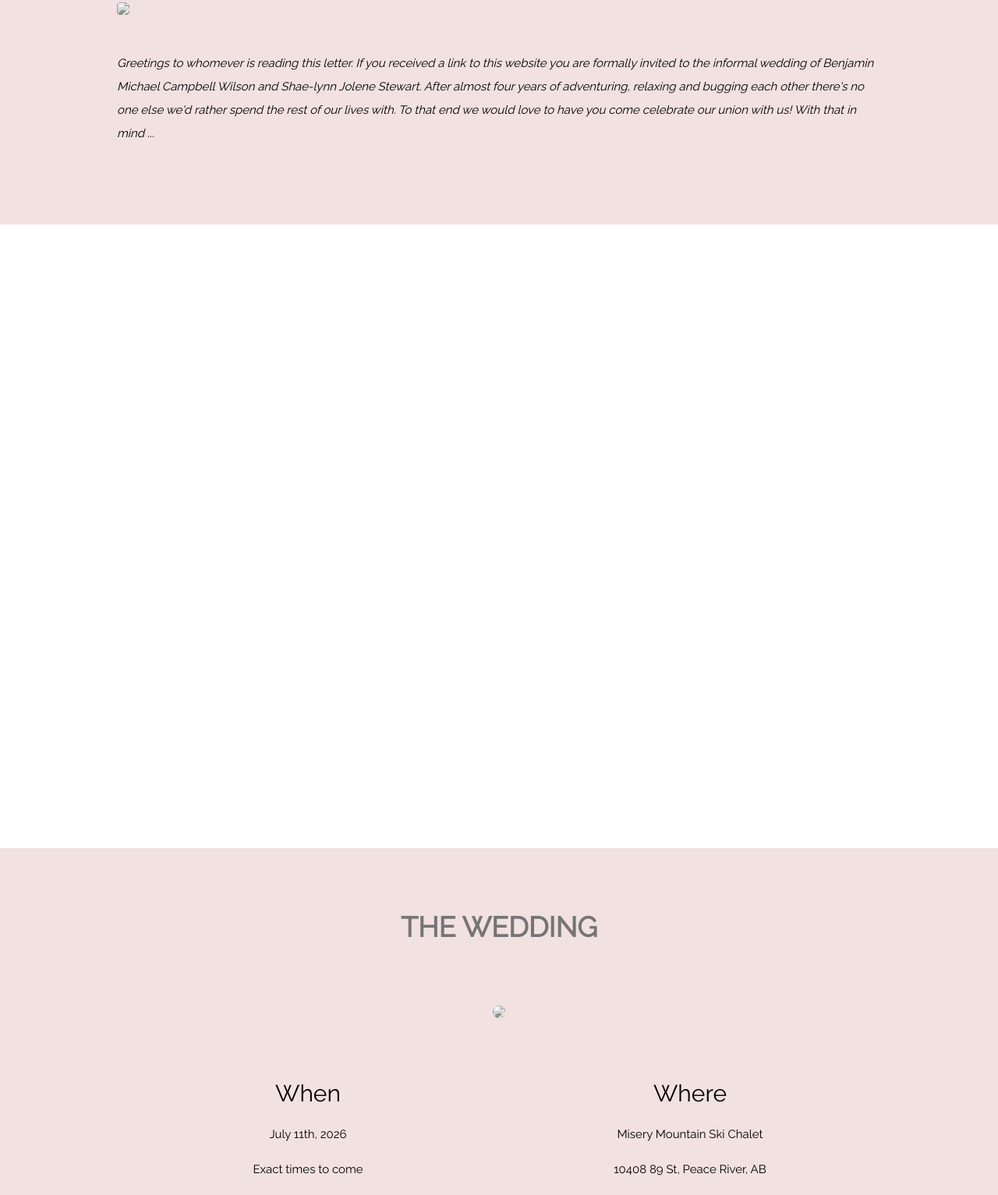
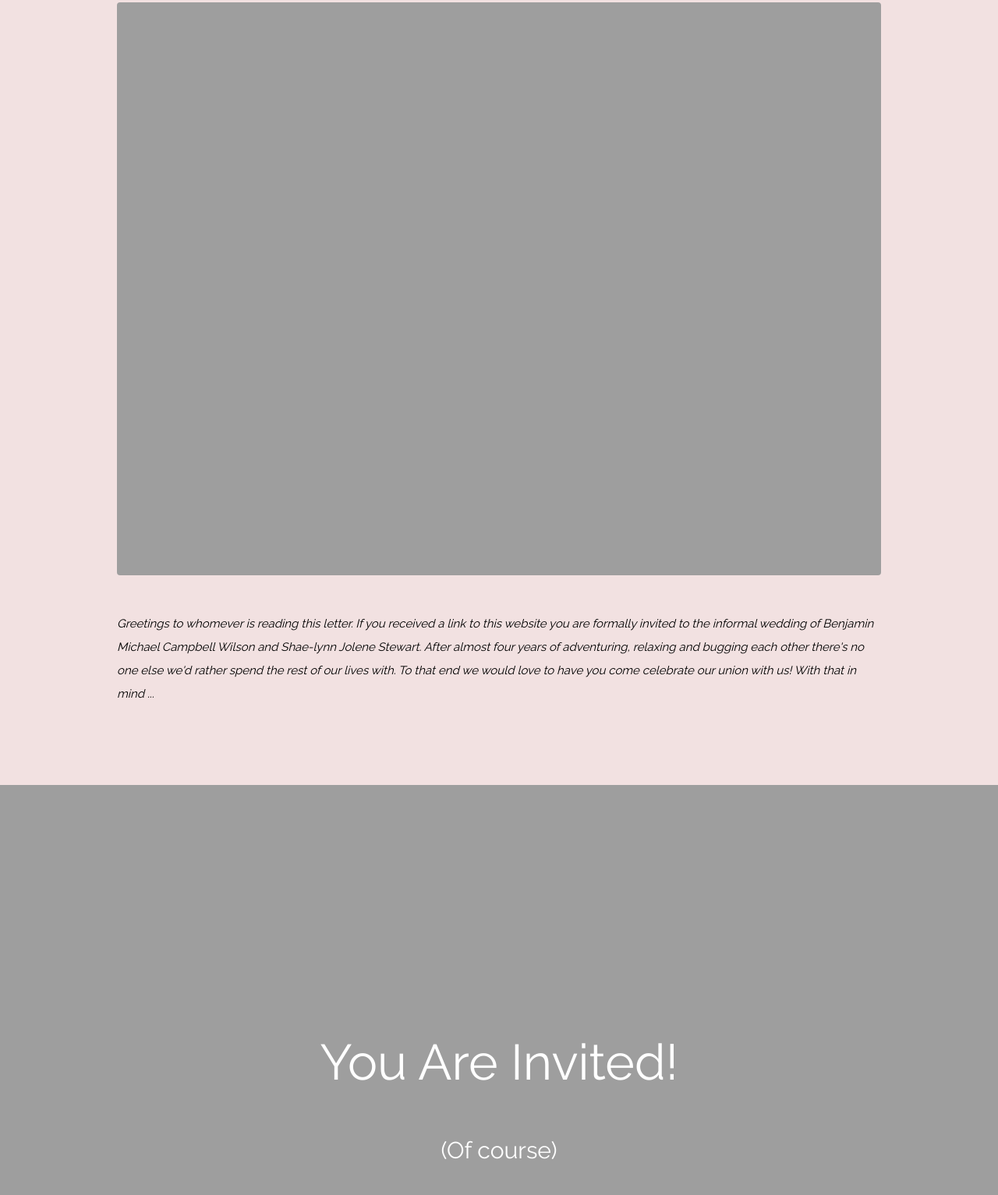
Before and after one commit to Sh0tgunn/benandshae, a plain HTML site: page index.html in a window 1280 px wide. Shown: the part 967-2500 px from the top of the page at 78% size. Drawn offline with nearby package versions, Linux system fonts and the light colour scheme; the site is published under a folder, as on GitHub Pages, so addresses that start at the root find nothing.

Commit message:
removed / on image urls

```diff
--- a/index.html
+++ b/index.html
@@ -15,8 +15,8 @@ p {line-height: 2}
   background-position: center;
   background-size: cover;
 }
-.bgimg {background-image: url("/photos/image2.jpg")}
-.bgimg2 {background-image: url("/photos/image1.jpg")}
+.bgimg {background-image: url("photos/image2.jpg")}
+.bgimg2 {background-image: url("photos/image1.jpg")}
 </style>
 </head>
 <body>
@@ -43,7 +43,7 @@ p {line-height: 2}
 <div class="w3-container w3-padding-64 w3-pale-red w3-grayscale-min" id="us">
   <div class="w3-content">
     <h1 class="w3-center w3-text-grey"><b>Ben and Shae</b></h1>
-    <img class="w3-round w3-grayscale-min" src="/photos/image5.jpg" style="width:100%;margin:32px 0">
+    <img class="w3-round w3-grayscale-min" src="photos/image5.jpg" style="width:100%;margin:32px 0">
     <p><i>Greetings to whomever is reading this letter. If you received a link to this website you are formally invited to the informal wedding of Benjamin Michael Campbell Wilson and
       Shae-lynn Jolene Stewart. After almost four years of adventuring, relaxing and bugging each other there's no one else we'd rather spend the rest of our lives with. To that end we
       would love to have you come celebrate our union with us! With that in mind ...
@@ -65,7 +65,7 @@ p {line-height: 2}
 <div class="w3-container w3-padding-64 w3-pale-red w3-grayscale-min w3-center" id="wedding">
   <div class="w3-content">
     <h1 class="w3-text-grey"><b>THE WEDDING</b></h1>
-    <img class="w3-round-large w3-grayscale-min" src="/photos/image6.jpg" style="width:100%;margin:64px 0">
+    <img class="w3-round-large w3-grayscale-min" src="photos/image6.jpg" style="width:100%;margin:64px 0">
     <div class="w3-row">
       <div class="w3-half">
         <h2>When</h2>
```
